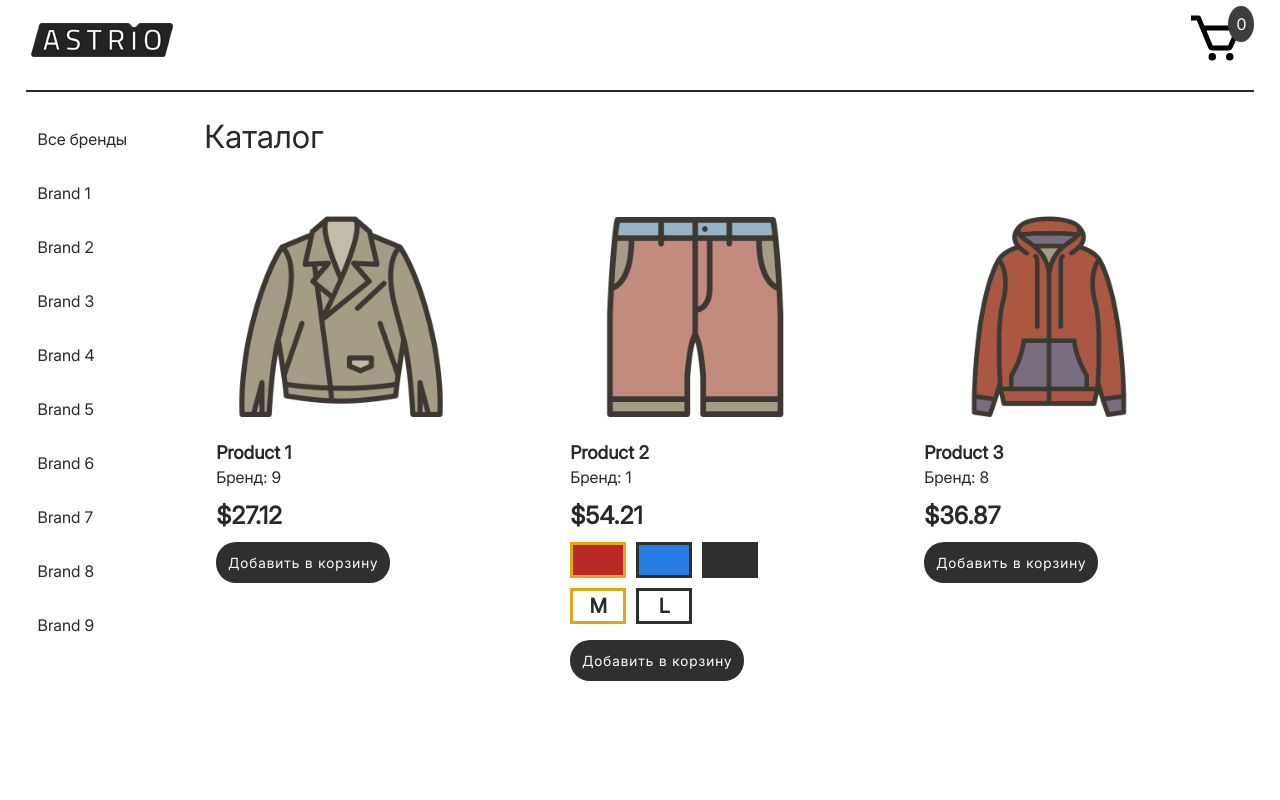
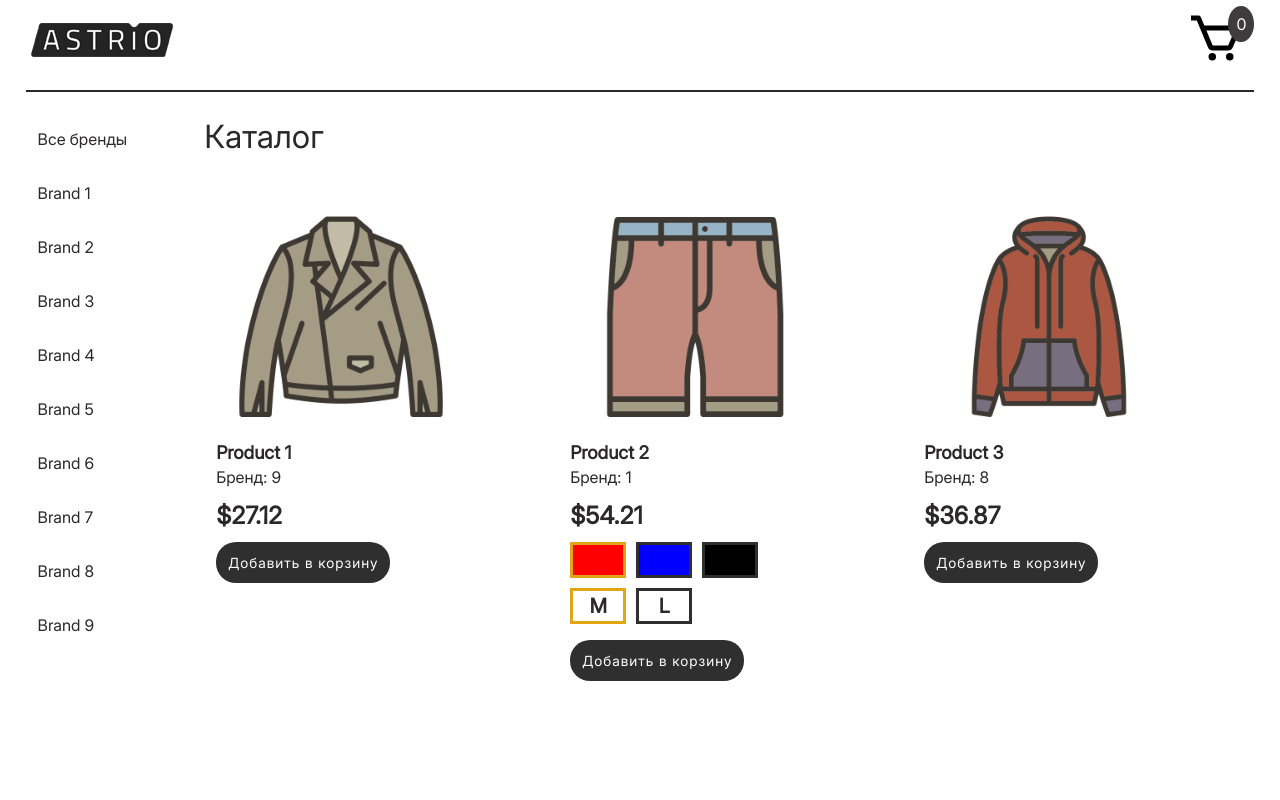
Before and after one commit to kirilloid173/Astrio, a Nuxt app: page / in a window 1280 px wide. Shown: the top 800 px of the page. Built offline with nearby package versions, Linux system fonts and the light colour scheme.

Commit message:
2.5-fix_uncorrect_color_palette

```diff
--- a/app/components/catalog-item/CatalogItem.vue
+++ b/app/components/catalog-item/CatalogItem.vue
@@ -110,21 +110,21 @@ function addNewItemToCart(productId: number) {
     width: 50px;
     height: 30px;
     border: 3px solid rgb(48, 47, 47);
-    background-color: rgb(186, 39, 39);
+    background-color: #ff0000;
 }
 
 .item-config__blue {
     width: 50px;
     height: 30px;
     border: 3px solid rgb(48, 47, 47);
-    background-color: rgb(40, 125, 228);
+    background-color: #0000ff;
 }
 
 .item-config__black {
     width: 50px;
     height: 30px;
     border: 3px solid rgb(48, 47, 47);
-    background-color: rgb(48, 47, 47);
+    background-color: #000;
 }
 
 .item-config__size-m {
```
